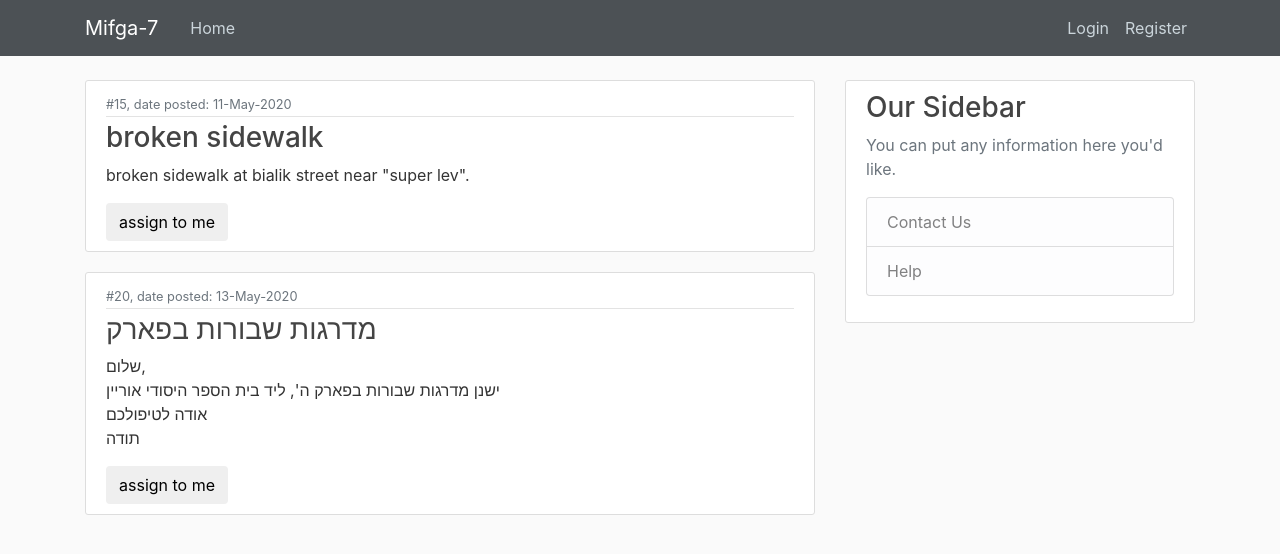
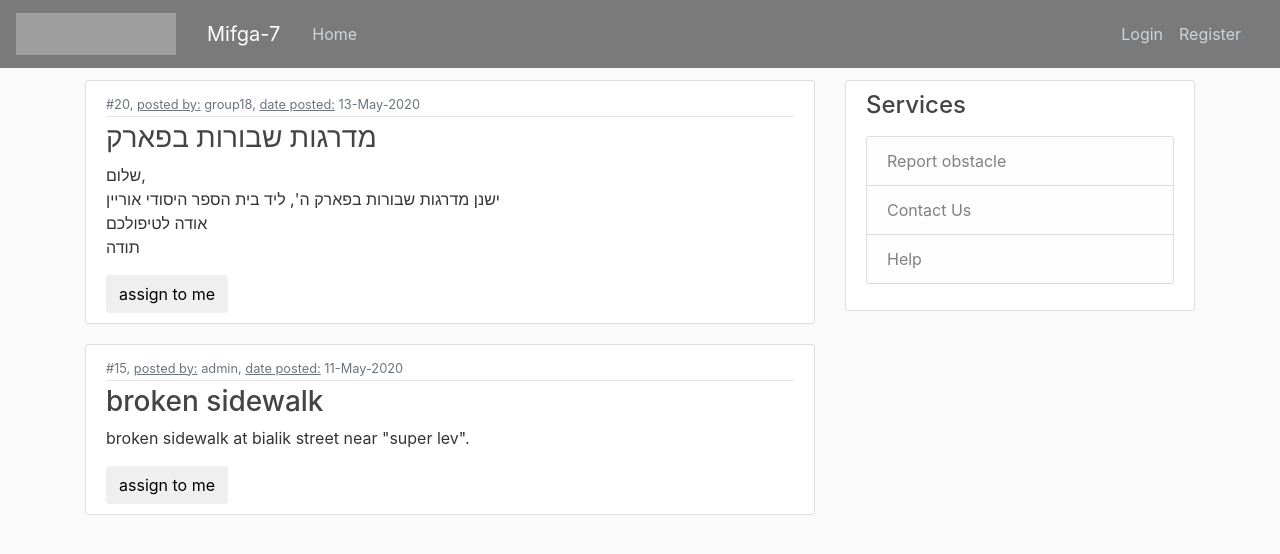
Before and after one commit to inbalaltan/group18_2020, a Django app: page /open_reports/ in a window 1280 px wide. Shown: the top 554 px of the page. Run offline with Django 3.2, Linux system fonts and the light colour scheme; data comes from the database, SQL or seed files in the repository; both versions use the stored data as it was after the commit; some libraries are stand-ins or nearby versions; grey boxes are pictures that could not be loaded.

Commit message:
Update project design

```diff
--- a/home/static/base/main.css
+++ b/home/static/base/main.css
@@ -13,7 +13,7 @@ ul {
 }
 
 .bg-steel {
-  background-color: #4c5155;
+  background-color: #7a7a7a;
 }
 
 .site-header .navbar-nav .nav-link {
@@ -82,3 +82,10 @@ a.article-title:hover {
 .account-heading {
   font-size: 2.5rem;
 }
+
+.btn1 {
+  float: right
+}
+.stat {
+  float: right
+}
--- a/home/templates/home/base.html
+++ b/home/templates/home/base.html
@@ -21,6 +21,9 @@
 <body>
     <header class="site-header">
       <nav class="navbar navbar-expand-md navbar-dark bg-steel fixed-top">
+        <a class="navbar-brand" href="#">
+          <img src="https://i.ibb.co/K6N8gdw/Smart7.png" alt="smart7 logo" height="42" width="160">
+        </a>
         <div class="container">
           <a class="navbar-brand mr-4" href="{% url 'home-page' %}">Mifga-7</a>
           <button class="navbar-toggler" type="button" data-toggle="collapse" data-target="#navbarToggle" aria-controls="navbarToggle" aria-expanded="false" aria-label="Toggle navigation">
@@ -62,11 +65,12 @@
         </div>
         <div class="col-md-4">
           <div class="content-section">
-            <h3>Our Sidebar</h3>
-            <p class='text-muted'>You can put any information here you'd like.
+            <h4>Services</h4>
+            <p class='text-muted'>
               <ul class="list-group">
-                <a class="list-group-item list-group-item-light" href ="{% url 'contact-page' %}">Contact Us</a>
-                <a class="list-group-item list-group-item-light" href ="{% url 'help-page' %}">Help</a>
+                <a class="list-group-item list-group-item-light btn-light" href ="{% url 'mifga' %}">Report obstacle</a>
+                <a class="list-group-item list-group-item-light btn-light" href ="{% url 'contact-page' %}">Contact Us</a>
+                <a class="list-group-item list-group-item-light btn-light" href ="{% url 'help-page' %}">Help</a>
               </ul>
             </p>
           </div>
--- a/home/templates/home/home.html
+++ b/home/templates/home/home.html
@@ -6,6 +6,10 @@
             <div class="article-metadata">
               <small class="text-muted">#{{ post.id }}, </small>
               <small class="text-muted">{{ post.date_posted|date:" d-F-Y" }}</small>
+              {% now "d-F-Y" as today_date %}
+              {% if post.date_posted|date:"d-F-Y" == today_date  %}
+              <span class="badge badge-secondary">New Post</span>
+              {% endif %}
             </div>
             <h3>{{ post.title }}</h3>
             <p class="article-content">{{ post.content }}</p>
--- a/home/templates/home/open_reports.html
+++ b/home/templates/home/open_reports.html
@@ -5,7 +5,12 @@
           <div class="media-body">
             <div class="article-metadata">
               <small class="text-muted">#{{ mifga.id }}, </small>
-              <small class="text-muted">date posted: {{ mifga.date_posted|date:" d-F-Y" }}</small>
+              <small class="text-muted"><u>posted by:</u> {{ mifga.author}}, </small>
+              <small class="text-muted"><u>date posted:</u> {{ mifga.date_posted|date:"d-F-Y" }}</small>
+              {% now "d-F-Y" as today_date %}
+              {% if mifga.date_posted|date:"d-F-Y" == today_date  %}
+              <span class="badge badge-secondary">New</span>
+              {% endif %}
             </div>
             <h3>{{ mifga.title }}</h3>
             <p class="article-content">{{ mifga.content }}</p>
--- a/home/views.py
+++ b/home/views.py
@@ -24,7 +24,7 @@ def help(request):
 
 
 def open_reports(request):
-    var = {'mifgas': Mifga.objects.filter(status="open")}
+    var = {'mifgas': Mifga.objects.filter(status="open").order_by('-date_posted')}
     if(request.POST.get('assign')):
         id = request.POST.get("id")
         take_obs(request,id)
@@ -46,10 +46,10 @@ def myissues(request):
 
 def take_obs(request, obs_id):
     Mifga.objects.filter(id=obs_id).update(status = "in progress", agent_att = request.user)
-    messages.success(request, f'success')
+    messages.success(request, f'issue assigned to you successfully')
     return redirect('open-reports')
 
 def close_issue(request, obs_id):
     Mifga.objects.filter(id=obs_id).update(status = "closed")
-    messages.success(request, f'success')
+    messages.success(request, f'issue closed successfully')
     return redirect('my-issues')
--- a/mifga/urls.py
+++ b/mifga/urls.py
@@ -2,5 +2,5 @@ from django.urls import path
 from . import views
 
 urlpatterns = [
-    path('miifga/', views.mifga, name="mifga"),
+    path('mifga/', views.mifga, name="mifga"),
 ]
```
Also changed, not shown: home/templates/home/myissues.html (+10 -5 lines), db.sqlite3.
